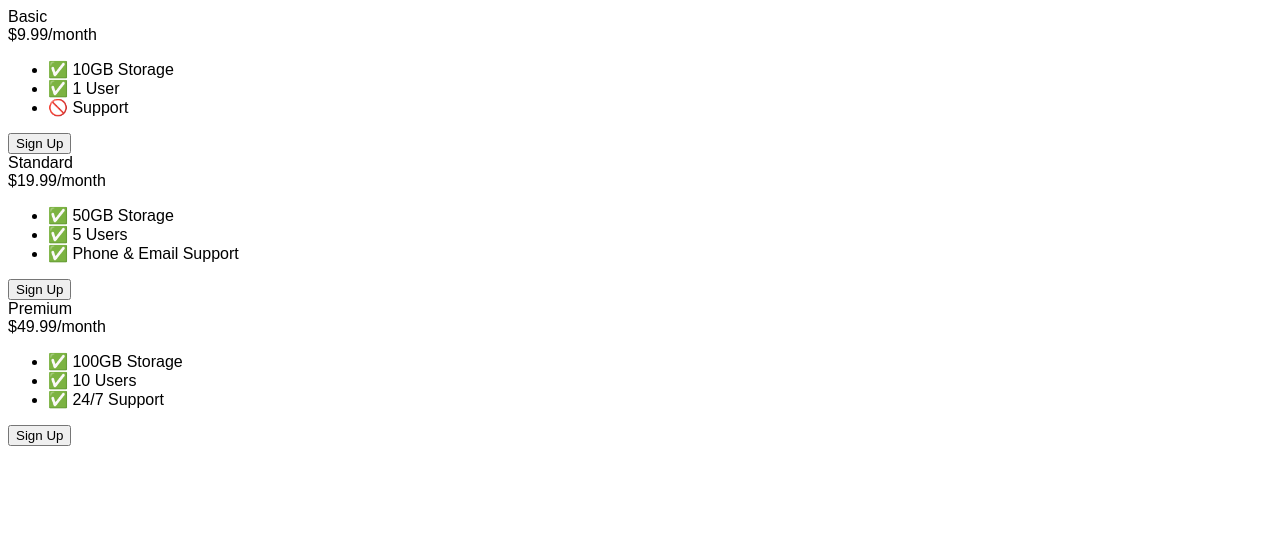
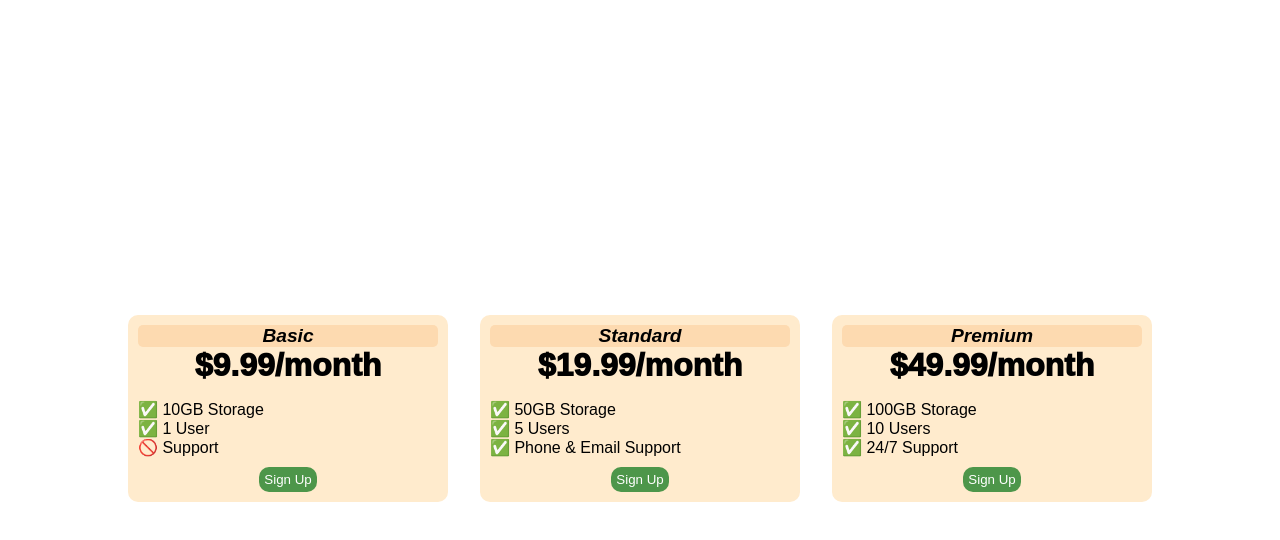
Before and after one commit to Shaba-Img/Pricing-Table-with-Flexbox, a plain HTML site: page index.html in a window 1280 px wide. Drawn offline with Linux system fonts and the light colour scheme; a web font is replaced by a local one.

Commit message:
Update index.html

```diff
--- a/index.html
+++ b/index.html
@@ -13,8 +13,61 @@
         font-family: "Sono", sans-serif;
       }
 
+       .pricing-container {
+        display: flex;
+        justify-content: center;
+        align-items: center;
+        height: 100vh;
+        gap: 2rem;
+      }
+
+      .pricing-plan {
+        background-color: blanchedalmond;
+        flex-basis: 300px;
+        border-radius: 10px;
+        text-align: center;
+        flex: 1;
+        max-width: 300px;
+        padding: 10px;
+      }
+
+      .plan-title {
+        text-align: center;
+        font-size: larger;
+        font-weight: 900;
+        font-style: oblique;
+        background-color: rgb(253, 218, 176);
+        border-radius: 5px;
+      }
+      .plan-price {
+        text-align: center;
+        font-size: xx-large;
+        font-weight: 1000;
+      }
+
+      .plan-features {
+        margin-bottom: 10px;
+        list-style: none;
+        text-align: left;
+        padding: 0;
+        margin-bottom: 10px;
+      }
+      .plan-button {
+        color: #ffffff;
+        background-color: #4d964a;
+        border-radius: 10px;
+        border-color: #000000;
+        padding: 5px;
+        border: none;
+      }
+
+
       /* Hint: What can you do with a media query and flexbox? */
       @media (max-width: 1250px) {
+        .pricing-container {
+          flex-direction: column;
+          height: 100%;
+        }
       }
     </style>
   </head>
```
